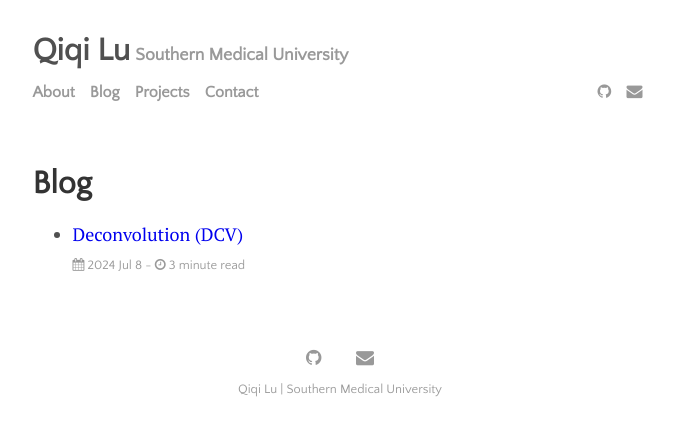
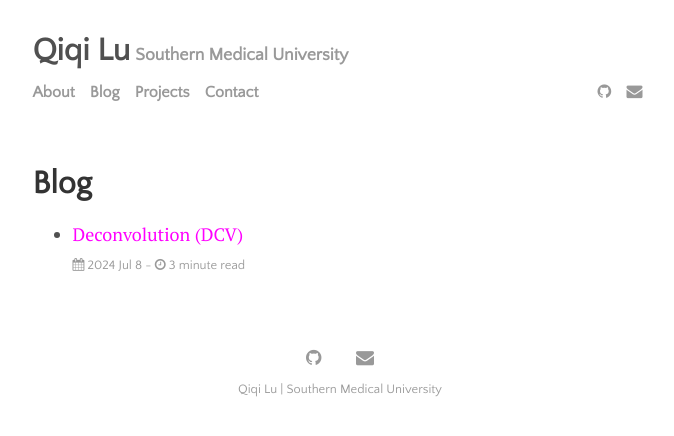
Before and after one commit to Recklexx/Recklexx.github.io, a Jekyll site: the page built from menu/blog.md, in a window 1280 px wide. Shown: the top 436 px of the page, without its empty margins (300-974 px from the left). Built offline with Jekyll 4.4.1, drawn with Linux system fonts in a browser that asks for light colours.

Commit message:
Update _base.scss

```diff
--- a/_sass/_base.scss
+++ b/_sass/_base.scss
@@ -34,6 +34,7 @@ h1, h2, h3, h4, h5, h6 {
 
 a {
   text-decoration: none;
+  color: Magenta;
   // text-decoration: underline;
   // color: $dark-gray-color;
 }
```
